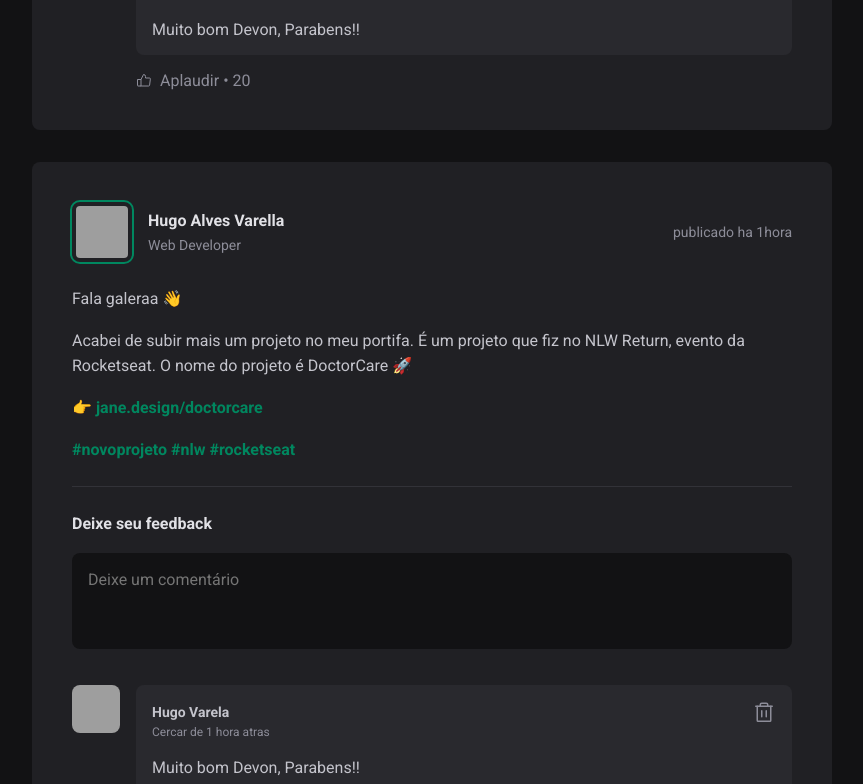
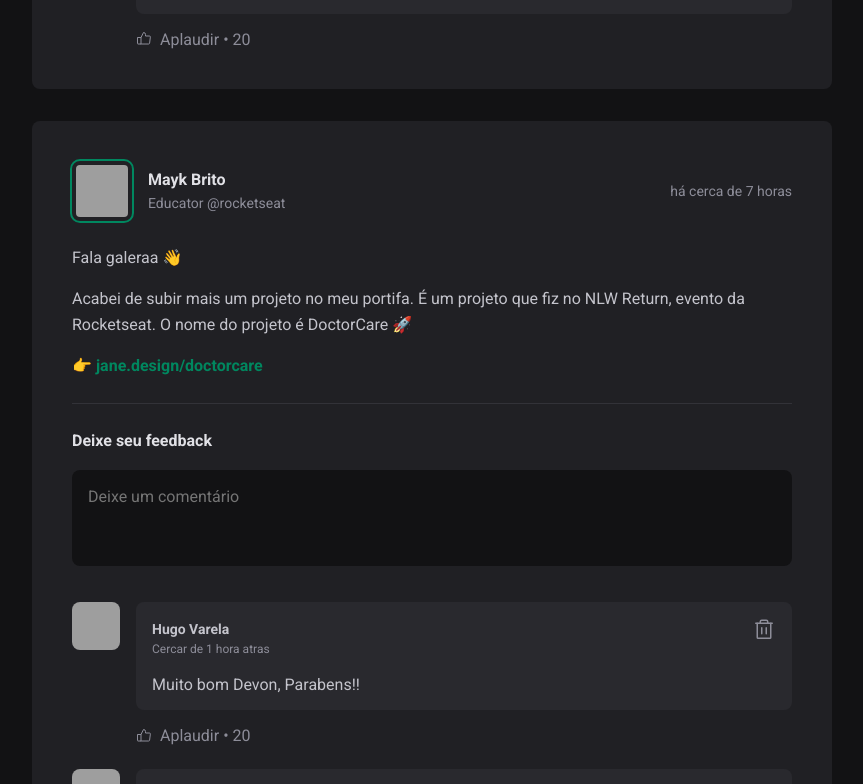
Before and after one commit to Hugovarellaa/ignite-feed, a React (Vite) app in the folder ignite-feed/: page / in a window 1280 px wide. Shown: the part 1015-1799 px from the top of the page, without its empty margins (352-1215 px from the left). Built offline with nearby package versions, Linux system fonts and the light colour scheme; grey boxes are pictures that could not be loaded.

Commit message:
Exibindo em tela um conteudo fornecido por um array simulando o back-end

```diff
--- a/ignite-feed/package.json
+++ b/ignite-feed/package.json
@@ -8,6 +8,7 @@
     "preview": "vite preview"
   },
   "dependencies": {
+    "date-fns": "^2.28.0",
     "phosphor-react": "^1.4.1",
     "react": "^18.0.0",
     "react-dom": "^18.0.0"
--- a/ignite-feed/src/App.jsx
+++ b/ignite-feed/src/App.jsx
@@ -28,7 +28,7 @@ const posts = [
         content: "👉 jane.design/doctorcare",
       },
     ],
-    publishedAt: new Date("2022-06-03 20:00:00"),
+    publishedAt: new Date("2022-06-01 20:00:00"),
   },
   {
     id: 2,
--- a/ignite-feed/src/components/Post/index.jsx
+++ b/ignite-feed/src/components/Post/index.jsx
@@ -1,43 +1,56 @@
+import { format, formatDistanceToNow } from "date-fns";
+import ptBR from "date-fns/locale/pt-BR";
+
 import { Avatar } from "../Avatar";
 import { Comment } from "../Comment";
+
 import styles from "./styles.module.css";
 
+export function Post({ post }) {
+  const publishedAtDateFormatted = format(
+    post.publishedAt,
+    "dd 'de' LLL 'as' HH:mm'h'",
+    {
+      locale: ptBR,
+    }
+  );
 
+  const publishedAtDateRelativeToNow = formatDistanceToNow(post.publishedAt, {
+    locale: ptBR,
+    addSuffix: true,
+  });
 
-export function Post(props) {
-  console.log(props)
   return (
     <article className={styles.post}>
       <header>
         <div className={styles.author}>
-          <Avatar src="https://github.com/Hugovarellaa.png" />
+          <Avatar src={post.author.avatarUrl} />
 
           <div className={styles.authorInfo}>
-            <strong>Hugo Alves Varella</strong>
-            <span>Web Developer</span>
+            <strong>{post.author.name}</strong>
+            <span>{post.author.role}</span>
           </div>
         </div>
-        <time title="11 de Maio as 08:13h" dateTime="2022-05-11 08:00:00">
-          publicado ha 1hora
+        <time
+          title={publishedAtDateFormatted}
+          dateTime={post.publishedAt.toISOString()}
+        >
+          {publishedAtDateRelativeToNow}
         </time>
       </header>
 
       <div className={styles.content}>
-        <p>Fala galeraa 👋</p>
-
-        <p>
-          Acabei de subir mais um projeto no meu portifa. É um projeto que fiz
-          no NLW Return, evento da Rocketseat. O nome do projeto é DoctorCare 🚀
-        </p>
-
-        <p>
-          👉 <a href="#">jane.design/doctorcare </a>
-        </p>
-
-        <p>
-          <a href="#">#novoprojeto</a> <a href="#">#nlw</a>{" "}
-          <a href="#">#rocketseat</a>{" "}
-        </p>
+        {post.content.map((line) => {
+          if (line.type === "paragraph") {
+            return <p>{line.content}</p>;
+          } else if (line.type === "link") {
+            return (
+              <p>
+                <a href={line.content}>{line.content}</a>
+              </p>
+            );
+          }
+        })}
       </div>
 
       <form className={styles.commentForm}>
```
Also changed, not shown: 1 other file (tests, documents, lock files or other folders).
